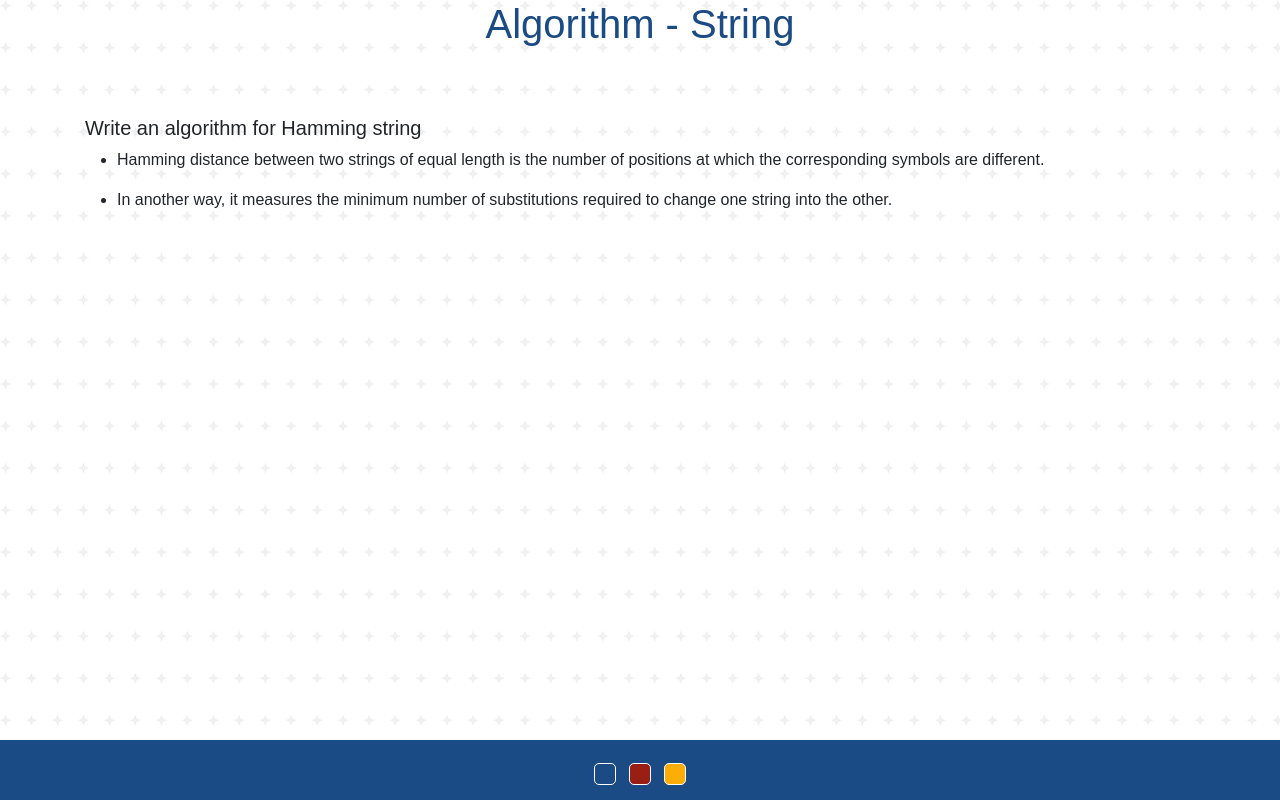
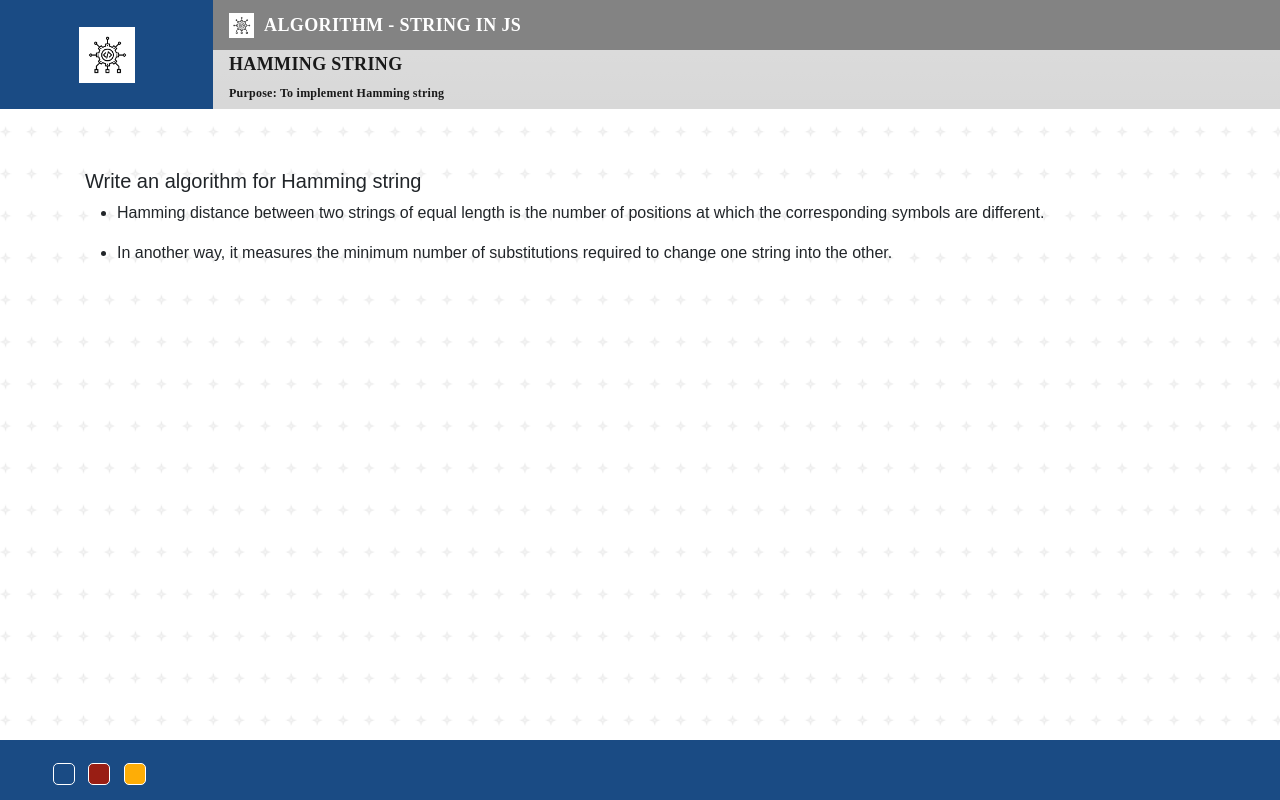
Before and after one commit to Priyanka23-Brs/Hamming-String-Algorithm, a plain HTML site: page index.html in a window 1280 px wide. Drawn offline with nearby package versions, Linux system fonts and the light colour scheme.

Commit message:
Update index.html

```diff
--- a/index.html
+++ b/index.html
@@ -1,4 +1,3 @@
-
 
 <!DOCTYPE html>
 <html lang="en">
@@ -18,9 +17,29 @@
   </head>
   <body>
     <header>
-      <div class="string">
-              <h1 class="">Algorithm - String</h1>
+      <div class="d-flex bg-gradient">
+        <div class="d-flex flex-grow-1">
+          <nav class="courseTitle">
+            <button class="navbar-brand border-0">
+              <img src="assets/img/algorithm.png" alt="logo" />
+            </button>
+          </nav>
+          <div class="flex-grow-1">
+            <div class="ReactTitle ps-3 d-flex align-items-center">
+              <img src="assets/img/algorithm.png" alt="logo" />
+              <h3 class="mb-0">Algorithm - String in JS</h3>
             </div>
+            <div class="d-flex ps-3 align-items-center">
+              <div class="flex-grow-1">
+                <h4>Hamming string</h4>
+                <p class="pb-0 mb-0 text-start">
+                  Purpose: To implement Hamming string
+                </p>
+              </div>
+            </div>
+          </div>
+        </div>
+      </div>
     </header>
 
     <main role="main" class="container" style="margin-bottom: 100px">
@@ -38,8 +57,8 @@
     </main>
 
     <footer class="footer footer-dark">
-      <div class="d-flex justify-content-center px-5">
-        <div>
+      <div class="d-flex justify-content-between px-5">
+         <div>
           <button
             onclick="setTheme('#1A4B84')"
             class="theme-switch theme-switch-chathams_blue"
@@ -53,6 +72,7 @@
             class="theme-switch theme-switch-yellow_sea"
           ></button>
         </div>
+
       </div>
     </footer>
     <script src="assets/js/hamming.js" defer></script>
```
